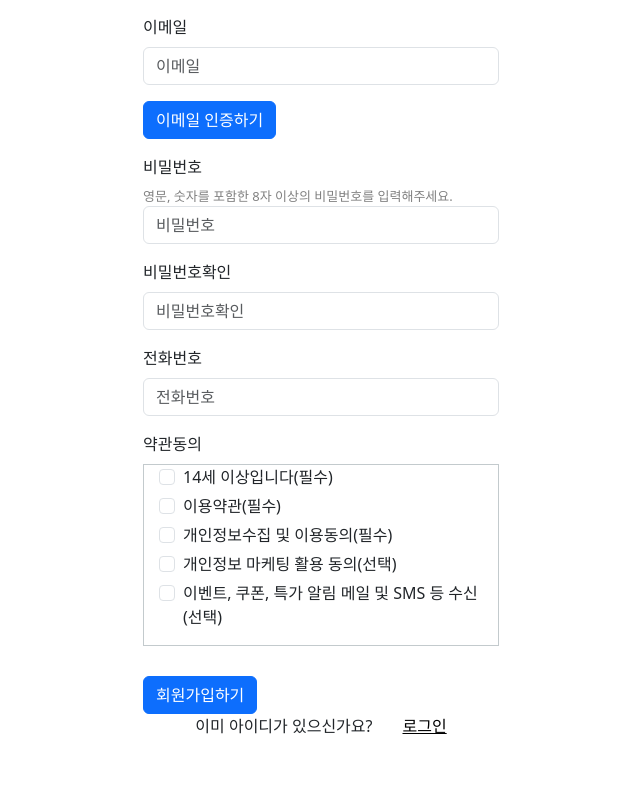
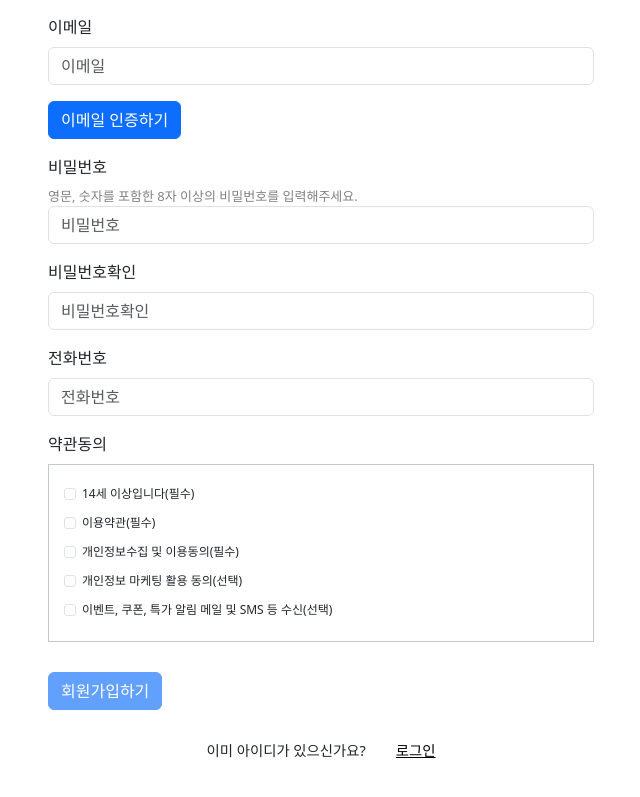
Before and after one commit to Regulus55/house, a React (Create React App) app: page /signup in a window 1280 px wide. Shown: the part 333-1130 px from the top of the page, without its empty margins (319-959 px from the left). Built offline with nearby package versions, Linux system fonts and the light colour scheme.

Commit message:
이메일 인증전 제출버튼 숨기기

```diff
--- a/src/components/Signup.js
+++ b/src/components/Signup.js
@@ -19,8 +19,8 @@ const Signup = () => {
     const [check4, setCheck4] = useState(false)
     const [check5, setCheck5] = useState(false)
     const [emailDisable, setEmailDisable] = useState(false)
-    const [submitDisable, setSubmitDisable] = useState(false)
     const [emailCheckEnable, setEmailCheckEnable] = useState(false)
+    const [submitEnable, setSubmitEnable] = useState(true)
 
 // 이 항목들은 스웨거 api 의 리퀘스트 바디에있는 항목들을 참고해서 만듦
 
@@ -53,6 +53,7 @@ const Signup = () => {
             if (status === 201) {
                 alert('code ok')
                 setEmailCheckEnable(false)
+                setSubmitEnable(false)
             }
             // ^^if 정상이면 setEmailEnable 을 false 로 작동시켜 화면에서 안보이게 한다
         } catch (err) {
@@ -122,7 +123,7 @@ const Signup = () => {
 
             <Row>
                 <Col/>
-                <Col xs={4}>
+                <Col xs={6}>
                     <Form onSubmit={submitHandler}>
                         <Form.Group className="mb-3" controlId="formBasicUsername">
                             <Form.Label>유저이름</Form.Label>
@@ -149,7 +150,7 @@ const Signup = () => {
 
                         <Form.Group className="mb-3">
                             <Form.Label>이메일</Form.Label>
-                            <div style={{display: 'flex', flexDirection: 'row'}}>
+                            <div style={{display: 'flex', flexDirection: 'row',fontSize:'1rem'}}>
                                 <Form.Control type="email"
                                               placeholder="이메일"
                                               value={email}
@@ -221,14 +222,14 @@ const Signup = () => {
                             {['checkbox'].map((type) => (
                                 <div key={`default-${type}`} className="mb-3">
 
-                                    <Form.Check style={{marginBottom: '5px'}}
+                                    <Form.Check style={{marginTop:'20px',marginBottom: '5px',fontSize:'0.75rem'}}
                                                 type={type}
                                                 id={'나이약관'}
                                                 label={'14세 이상입니다(필수)'}
                                                 value={check1}
                                                 onChange={(e) => setCheck1(true)}
                                     />
-                                    <Form.Check style={{marginBottom: '5px'}}
+                                    <Form.Check style={{marginBottom: '5px',fontSize:'0.75rem'}}
                                                 type={type}
                                                 id={'이용약관'}
                                                 label={'이용약관(필수)'}
@@ -236,14 +237,14 @@ const Signup = () => {
                                                 onChange={(e) => setCheck2(true)}
                                     />
 
-                                    <Form.Check style={{marginBottom: '5px'}}
+                                    <Form.Check style={{marginBottom: '5px',fontSize:'0.75rem'}}
                                                 type={type}
                                                 id={'개인정보'}
                                                 label={'개인정보수집 및 이용동의(필수)'}
                                                 value={check3}
                                                 onChange={(e) => setCheck3(true)}
                                     />
-                                    <Form.Check style={{marginBottom: '5px'}}
+                                    <Form.Check style={{marginBottom: '5px',fontSize:'0.75rem'}}
                                                 type={type}
                                                 id={'마케팅'}
                                                 label={'개인정보 마케팅 활용 동의(선택)'}
@@ -251,7 +252,7 @@ const Signup = () => {
                                                 onChange={(e) => setCheck4(true)}
                                     />
 
-                                    <Form.Check style={{marginBottom: '5px'}}
+                                    <Form.Check style={{marginBottom: '1px',fontSize:'0.75rem'}}
                                                 type={type}
                                                 id={'이벤트'}
                                                 label={'이벤트, 쿠폰, 특가 알림 메일 및 SMS 등 수신(선택)'}
@@ -263,14 +264,14 @@ const Signup = () => {
                                 </div>
                             ))}</div>
 
-                        <Button type="submit" disabled={submitDisable}>
+                        <Button type="submit" disabled={submitEnable}>
                             회원가입하기
                         </Button>
 
-                        <div style={{display: 'flex', justifyContent: 'center'}}>이미 아이디가 있으신가요?
+                        <div style={{display: 'flex', justifyContent: 'center',marginTop:'30px',marginBottom:'50px',fontSize: '0.9rem'}}><span>이미 아이디가 있으신가요?
                             <Link to={'/login'}
                                   style={{color: 'black', marginLeft: '30px', marginBottom: '70px'}}>로그인</Link>
-                        </div>
+                        </span> </div>
                     </Form>
                 </Col>
                 <Col/>
```
